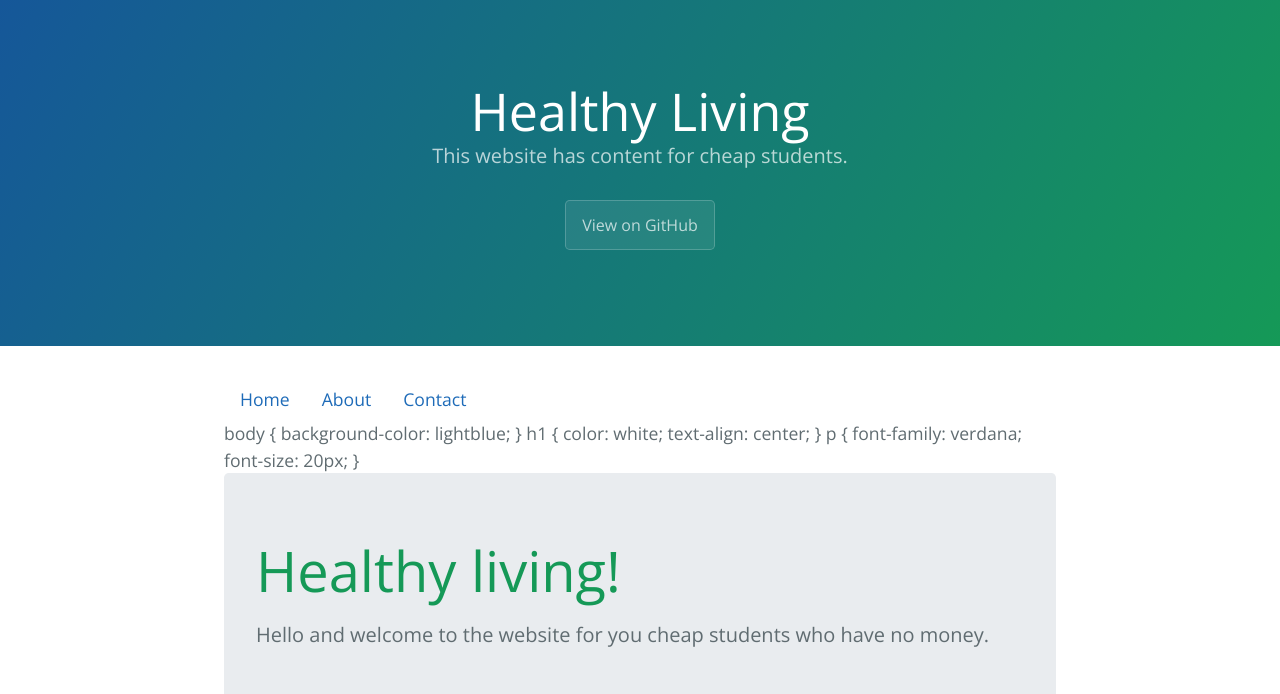
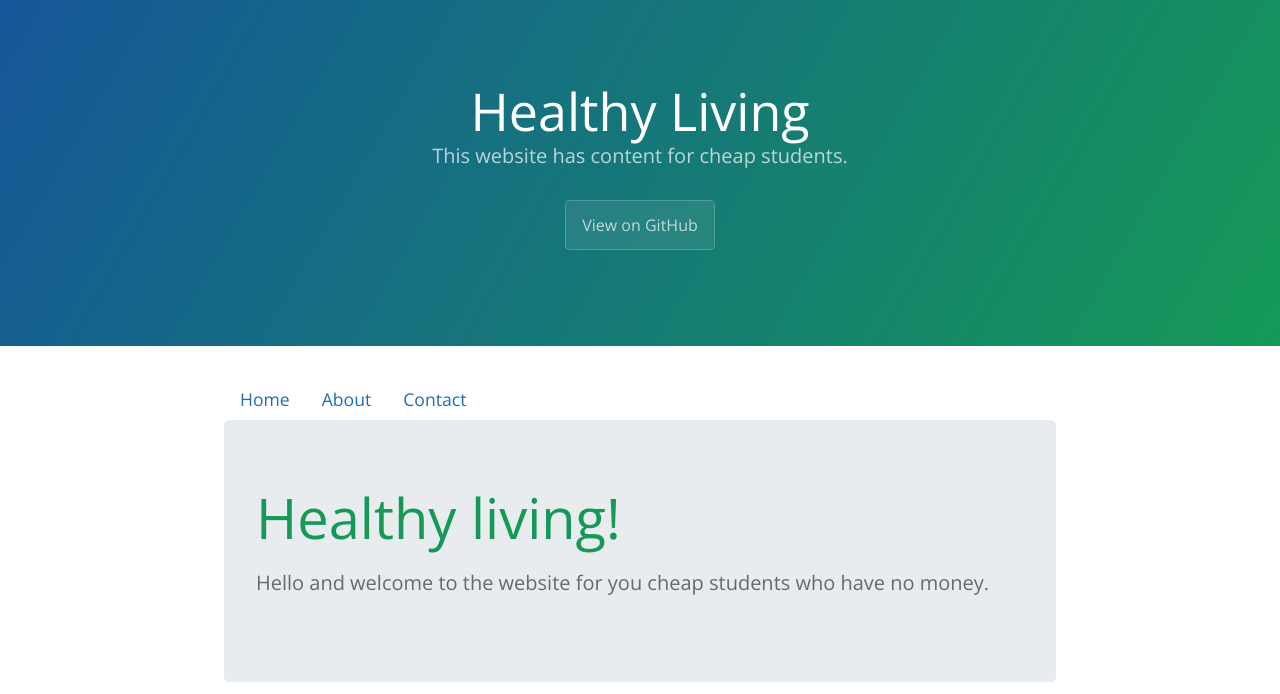
Before and after one commit to Erol99/AF103, a Jekyll site: the page built from index.md, in a window 1280 px wide. Shown: the top 694 px of the page. Built offline with Jekyll 4.4.1, drawn with Linux system fonts in a browser that asks for light colours; our own code applies the rules of GitHub Pages for plain Markdown files; grey boxes are pictures that could not be loaded.

Commit message:
Update navigation.html

```diff
--- a/_includes/navigation.html
+++ b/_includes/navigation.html
@@ -11,9 +11,3 @@
   </li>
 
 </ul>
-
-body { background-color: lightblue; }
-
-h1 { color: white; text-align: center; }
-
-p { font-family: verdana; font-size: 20px; }
```
